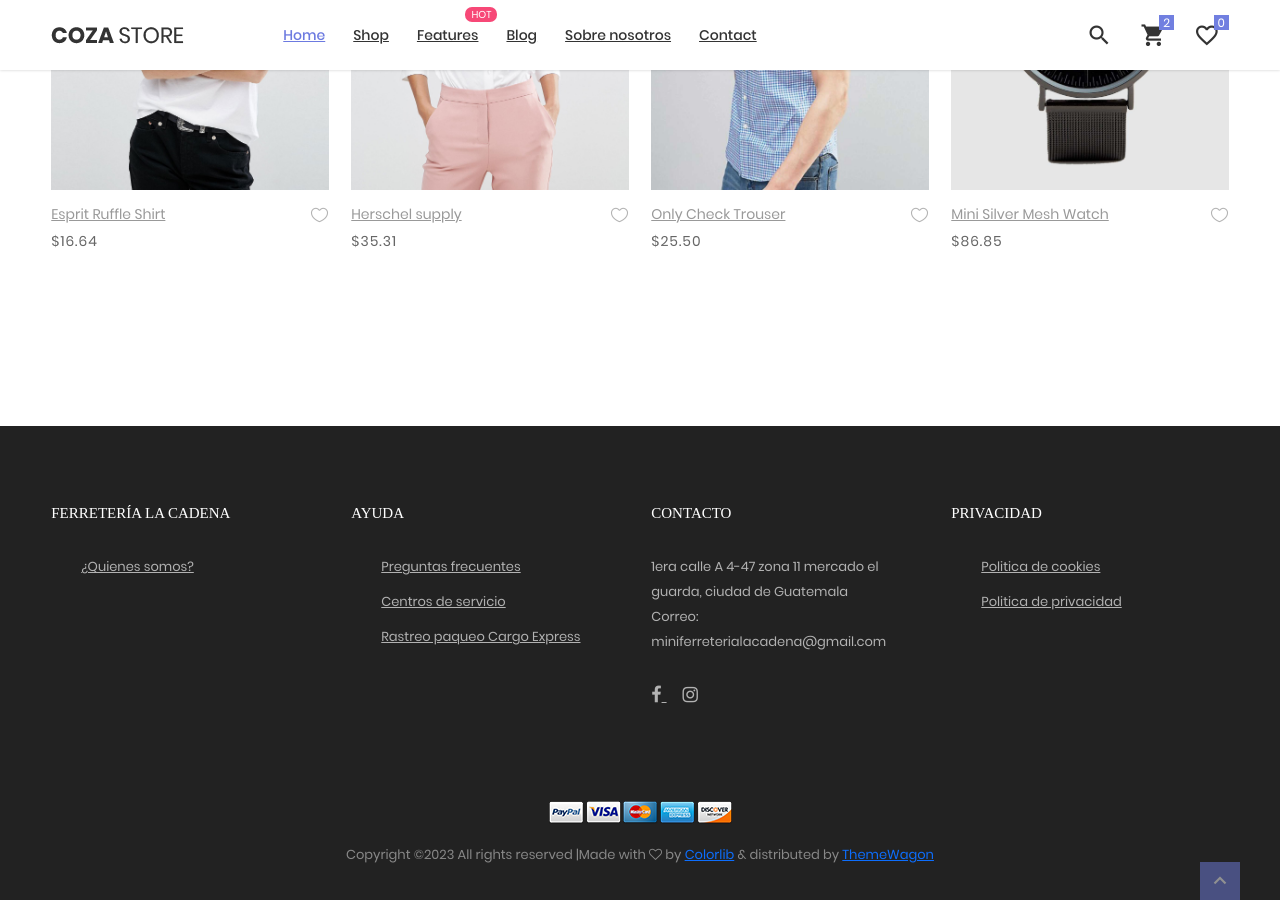
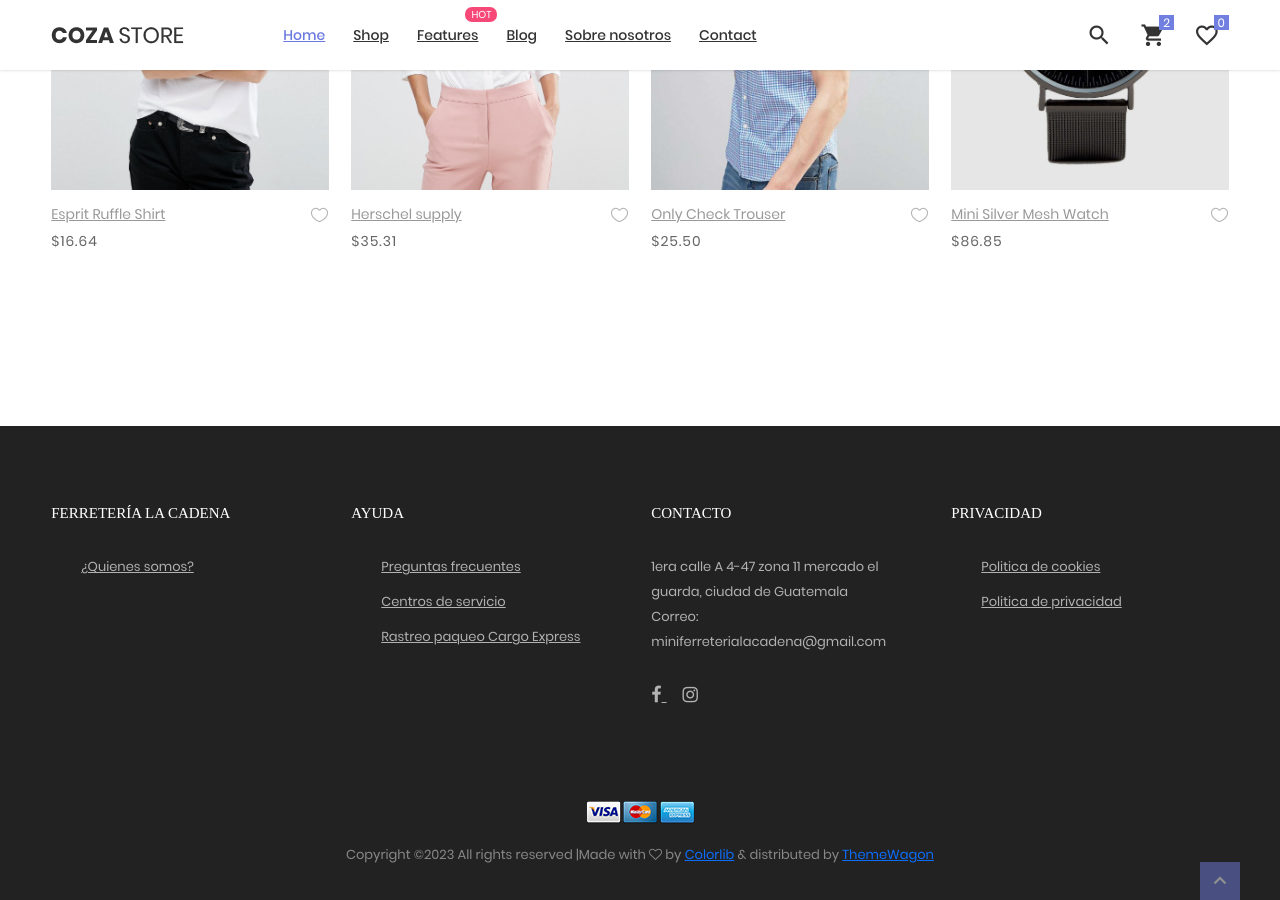
Before and after one commit to lacadenagt/new, a Jekyll site: the page built from index.md, in a window 1280 px wide and 900 px high, scrolled down 1651 px. Built offline with Jekyll 4.4.1, drawn with Linux system fonts in a browser that asks for light colours; some web fonts are replaced.

Commit message:
Update footer.html

```diff
--- a/_includes/footer.html
+++ b/_includes/footer.html
@@ -127,9 +127,9 @@
 
 			<div class="p-t-40">
 				<div class="flex-c-m flex-w p-b-18">
-					<a href="#" class="m-all-1">
+					<!--a href="#" class="m-all-1">
 						<img src="images/icons/icon-pay-01.png" alt="ICON-PAY">
-					</a>
+					</a-->
 					<a href="#" class="m-all-1">
 						<img src="images/icons/icon-pay-02.png" alt="ICON-PAY">
 					</a>
@@ -142,9 +142,9 @@
 						<img src="images/icons/icon-pay-04.png" alt="ICON-PAY">
 					</a>
 
-					<a href="#" class="m-all-1">
+					<!--a href="#" class="m-all-1">
 						<img src="images/icons/icon-pay-05.png" alt="ICON-PAY">
-					</a>
+					</a-->
 				</div>
 
 				<p class="stext-107 cl6 txt-center">
```
